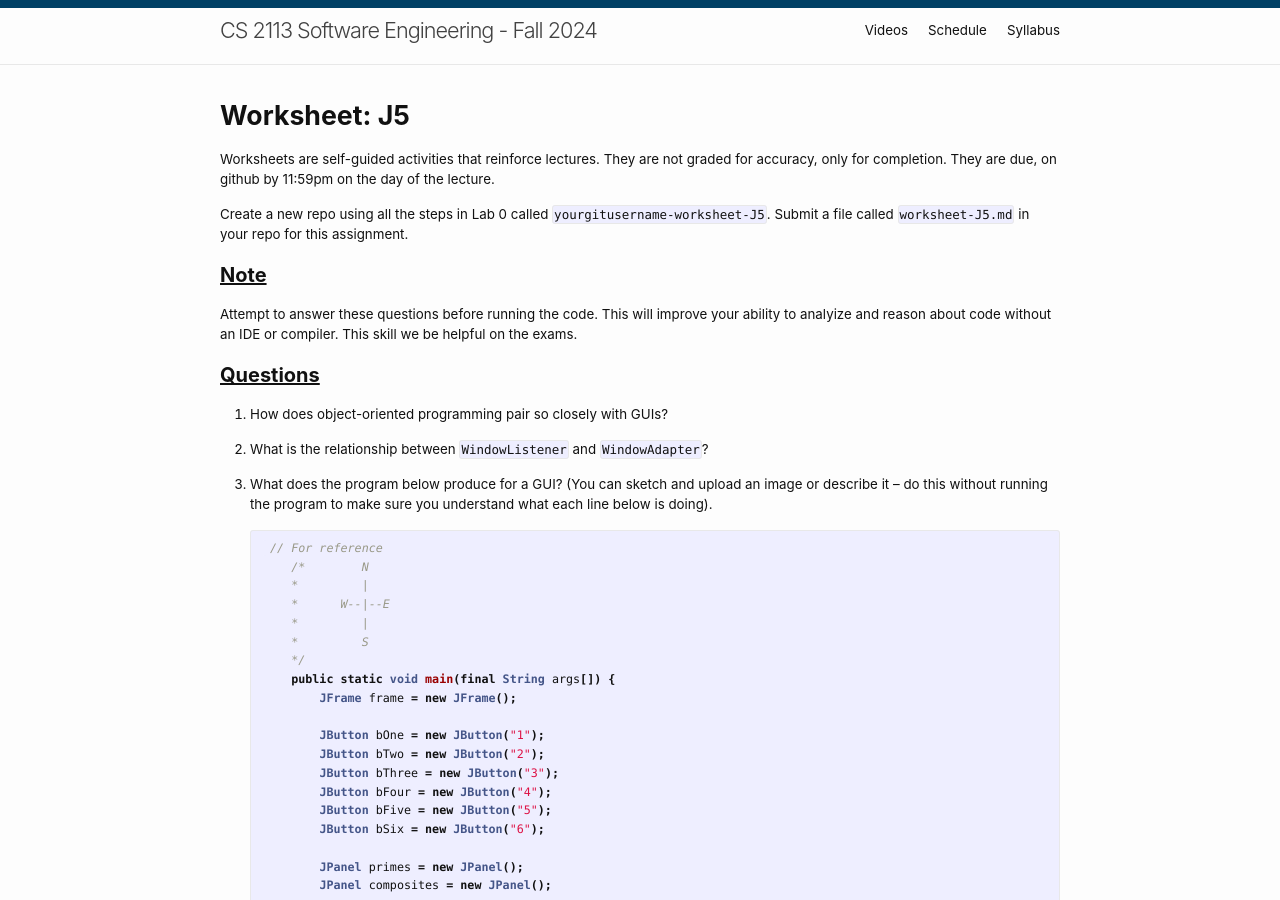
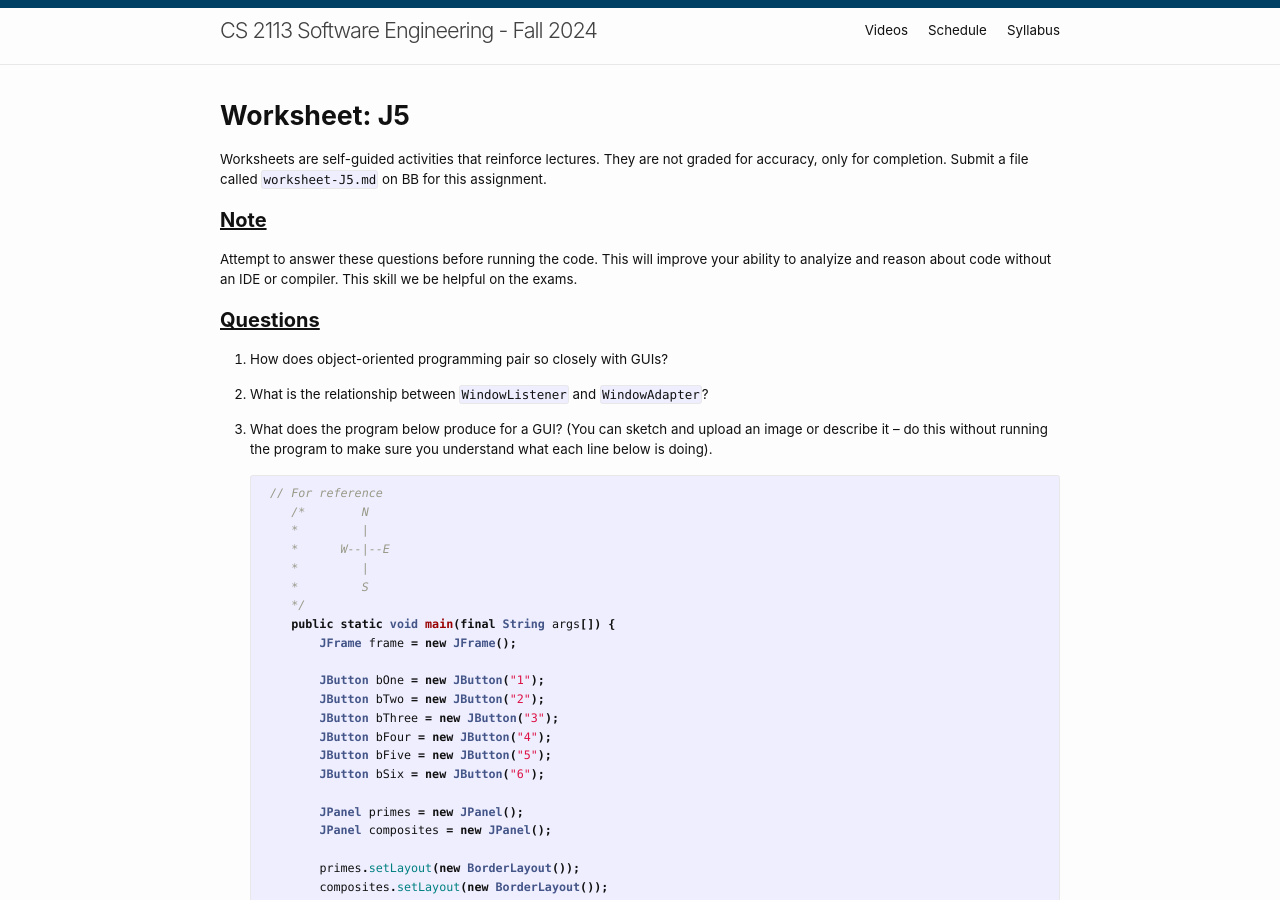
Before and after one commit to cs2113-f24/cs2113-f24.github.io, a Jekyll site: the page built from wrkshts/J5-wrksht.md, in a window 1280 px wide and 900 px high. Built offline with Jekyll 4.4.1, drawn with Linux system fonts in a browser that asks for light colours.

Commit message:
debugging lab

```diff
--- a/wrkshts/J5-wrksht.md
+++ b/wrkshts/J5-wrksht.md
@@ -6,9 +6,7 @@ showsolution: false
 
 # Worksheet: J5
 
-Worksheets are self-guided activities that reinforce lectures. They are not graded for accuracy, only for completion. They are due, on github by 11:59pm on the day of the lecture.
-
-Create a new repo using all the steps in Lab 0 called `yourgitusername-worksheet-J5`. Submit a file called `worksheet-J5.md` in your repo for this assignment.
+Worksheets are self-guided activities that reinforce lectures. They are not graded for accuracy, only for completion. Submit a file called `worksheet-J5.md` on BB for this assignment.
 
 ## Note
 
```
